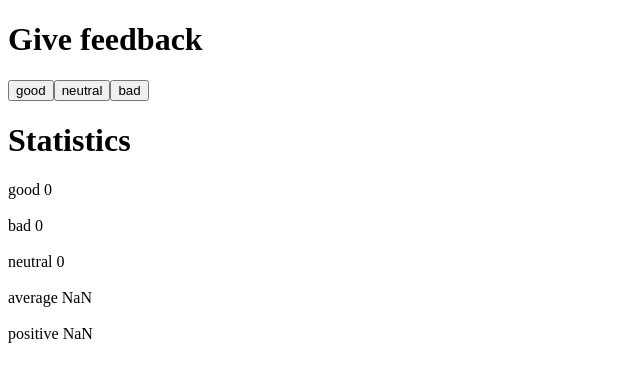
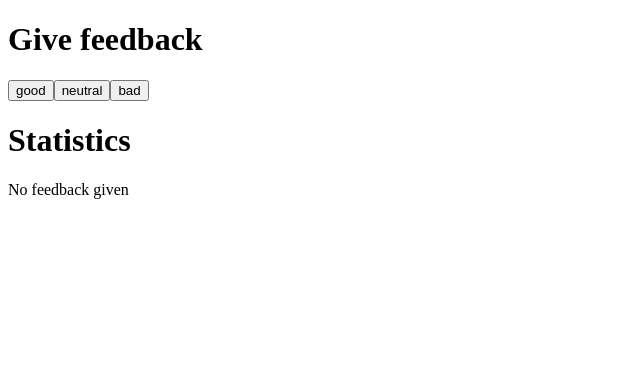
Before and after one commit to vainopollari/FullStackOpen2022, a React (Create React App) app in the folder osa1/unicafe/: page / in a window 1280 px wide. Shown: the top 382 px of the page, without its empty margins (0-640 px from the left). Built offline with nearby package versions, Linux system fonts and the light colour scheme.

Commit message:
Unicafe step4

```diff
--- a/osa1/unicafe/src/App.js
+++ b/osa1/unicafe/src/App.js
@@ -9,9 +9,21 @@ const Button = (props) => {
 }
 
 const Statistics = (props) => {
+  if (props.averagelist.length === 0) {
+    return (
+      <div>
+        No feedback given
+      </div>
+    )
+  }
   return (
     <div>
-      {props.name} {props.result}
+      {props.namegood} {props.resultgood} < br />
+      {props.nameneutral} {props.resultneutral} < br />
+      {props.namebad} {props.resultbad} < br />
+      {props.nameaverage} {props.averagelist.reduce((a, b) => a + b, 0) / props.averagelist.length} < br />
+      {props.positivename} {props.positiveresult / (props.resultgood + props.resultbad + props.resultneutral)} %
+
     </div>
   )
 }
@@ -55,28 +67,17 @@ const App = () => {
       />
       <h1>Statistics</h1>
       <Statistics
-        result={good}
-        name='good'
-      />
-      <br />
-      <Statistics
-        result={bad}
-        name='bad'
-      />
-      <br />
-      <Statistics
-        result={neutral}
-        name='neutral'
-      />
-      <br />
-      <Statistics
-        result={average.reduce((a, b) => a + b, 0) / average.length}
-        name='average'
-      />
-      <br />
-      <Statistics
-        result={positive / (good + neutral + bad)}
-        name='positive'
+        resultgood={good}
+        namegood='good'
+        resultneutral={neutral}
+        nameneutral='neutral'
+        resultbad={bad}
+        namebad='bad'
+        averagelist={average}
+        nameaverage='average'
+        positivename='positive'
+        positiveresult={positive}
+
       />
     </div>
   )
```
